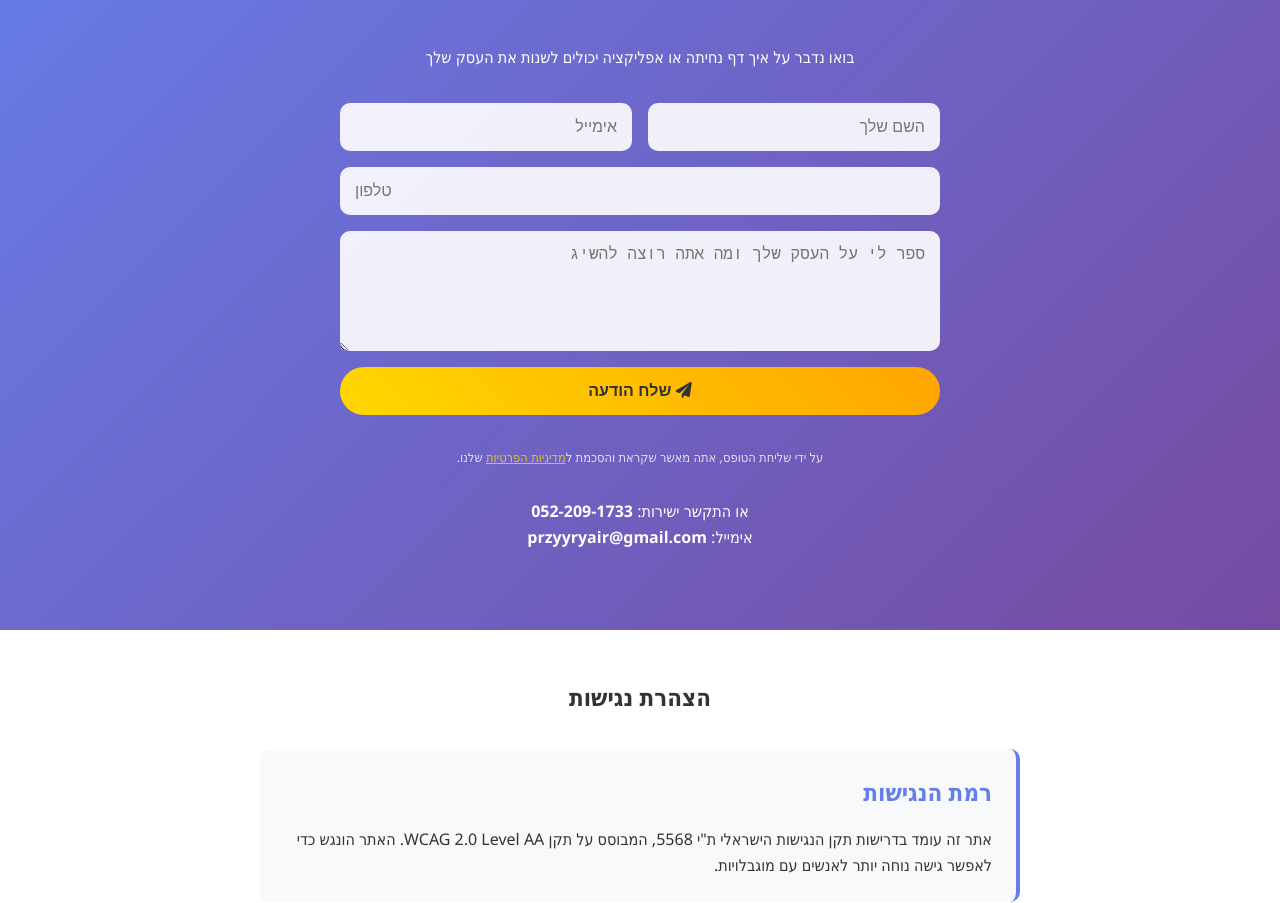
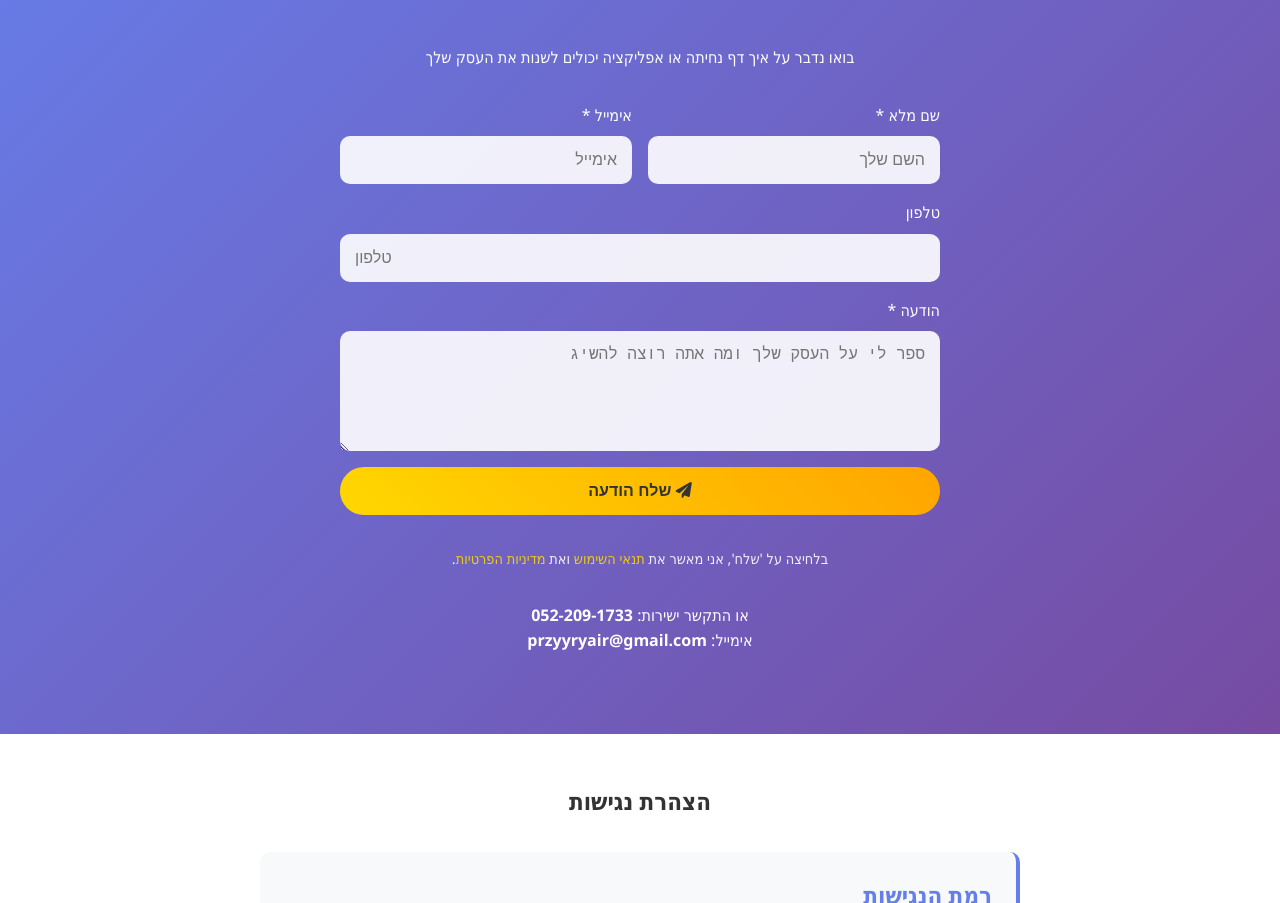
Before and after one commit to yair681/yair, a plain HTML site: page index.html in a window 1280 px wide. Shown: the part 6366-7269 px from the top of the page. Drawn offline with Linux system fonts and the light colour scheme.

Commit message:
Enhance contact form with new fields and styles

```diff
--- a/index.html
+++ b/index.html
@@ -513,6 +513,18 @@
             gap: 1rem;
         }
 
+        .form-field {
+            display: flex;
+            flex-direction: column;
+            text-align: right;
+        }
+
+        .form-field label {
+            margin-bottom: 0.5rem;
+            font-weight: 500;
+            color: white;
+        }
+
         input, textarea {
             padding: 15px;
             border: none;
@@ -542,6 +554,21 @@
         .submit-button:hover {
             transform: translateY(-2px);
             box-shadow: 0 5px 15px rgba(255, 215, 0, 0.3);
+        }
+
+        .form-consent {
+            font-size: 0.9rem;
+            margin-top: 1rem;
+            opacity: 0.9;
+        }
+
+        .form-consent a {
+            color: #FFD700;
+            text-decoration: none;
+        }
+
+        .form-consent a:hover {
+            text-decoration: underline;
         }
 
         /* WhatsApp Floating Button */
@@ -1506,18 +1533,33 @@
                 <form class="contact-form" action="https://formspree.io/f/xanbvdad" method="POST">
                     <div class="form-group">
                         <div class="form-row">
-                            <input type="text" name="name" placeholder="השם שלך" required aria-label="שם מלא">
-                            <input type="email" name="email" placeholder="אימייל" required aria-label="כתובת אימייל">
+                            <div class="form-field">
+                                <label for="name">שם מלא *</label>
+                                <input type="text" id="name" name="name" placeholder="השם שלך" required>
+                            </div>
+                            <div class="form-field">
+                                <label for="email">אימייל *</label>
+                                <input type="email" id="email" name="email" placeholder="אימייל" required>
+                            </div>
                         </div>
-                        <input type="tel" name="phone" placeholder="טלפון" aria-label="מספר טלפון">
-                        <textarea name="message" rows="5" placeholder="ספר לי על העסק שלך ומה אתה רוצה להשיג" required aria-label="הודעה"></textarea>
+                        <div class="form-field">
+                            <label for="phone">טלפון</label>
+                            <input type="tel" id="phone" name="phone" placeholder="טלפון">
+                        </div>
+                        <div class="form-field">
+                            <label for="message">הודעה *</label>
+                            <textarea id="message" name="message" rows="5" placeholder="ספר לי על העסק שלך ומה אתה רוצה להשיג" required></textarea>
+                        </div>
                         <button type="submit" class="submit-button">
                             <i class="fas fa-paper-plane" aria-hidden="true"></i>
                             שלח הודעה
                         </button>
                     </div>
-                    <p style="font-size: 0.8rem; margin-top: 1rem; opacity: 0.8;">
-                        על ידי שליחת הטופס, אתה מאשר שקראת והסכמת ל<a href="#privacy-policy" style="color: #FFD700;">מדיניות הפרטיות</a> שלנו.
+                    <p class="form-consent">
+                        בלחיצה על 'שלח', אני מאשר את
+                        <a href="#terms-of-use">תנאי השימוש</a>
+                        ואת
+                        <a href="#privacy-policy">מדיניות הפרטיות</a>.
                     </p>
                 </form>
 
```
